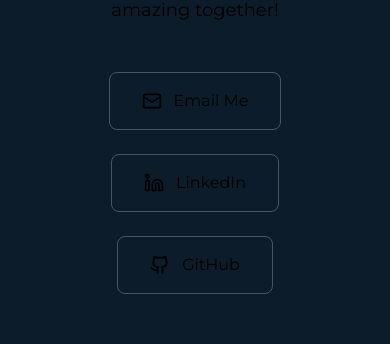
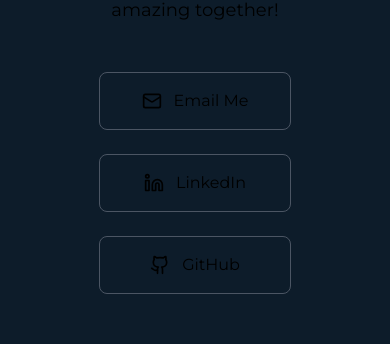
Before and after one commit to pr0thi/Harsh-Pruthi, a React (Vite) app: page / in a window 390 px wide. Shown: the part 4497-4841 px from the top of the page. Built offline with nearby package versions, Linux system fonts and the light colour scheme.

Commit message:
mobile-resp

```diff
--- a/src/components/Contact.jsx
+++ b/src/components/Contact.jsx
@@ -22,7 +22,7 @@
         }`}>
           <a
             href="mailto:harshpruthi2002@gmail.com"
-            className={`flex items-center gap-3 px-8 py-4 rounded-lg border transition-colors ${
+            className={`flex items-center justify-center w-48 sm:w-auto gap-3 px-8 py-4 rounded-lg border transition-colors ${
               isDark
                 ? 'border-gray-600 hover:bg-gray-700'
                 : 'border-gray-300 hover:bg-gray-100'
@@ -34,7 +34,7 @@
           <a
             href="https://www.linkedin.com/in/harsh-pruthi/"
             target='_blank'
-            className={`flex items-center gap-3 px-8 py-4 rounded-lg border transition-colors ${
+            className={`flex items-center justify-center w-48 sm:w-auto gap-3 px-8 py-4 rounded-lg border transition-colors ${
               isDark
                 ? 'border-gray-600 hover:bg-gray-700'
                 : 'border-gray-300 hover:bg-gray-100'
@@ -46,7 +46,7 @@
           <a
             href="https://github.com/pr0thi"
             target='_blank'
-            className={`flex items-center gap-3 px-8 py-4 rounded-lg border transition-colors ${
+            className={`flex items-center justify-center w-48 sm:w-auto gap-3 px-8 py-4 rounded-lg border transition-colors ${
               isDark
                 ? 'border-gray-600 hover:bg-gray-700'
                 : 'border-gray-300 hover:bg-gray-100'
```
